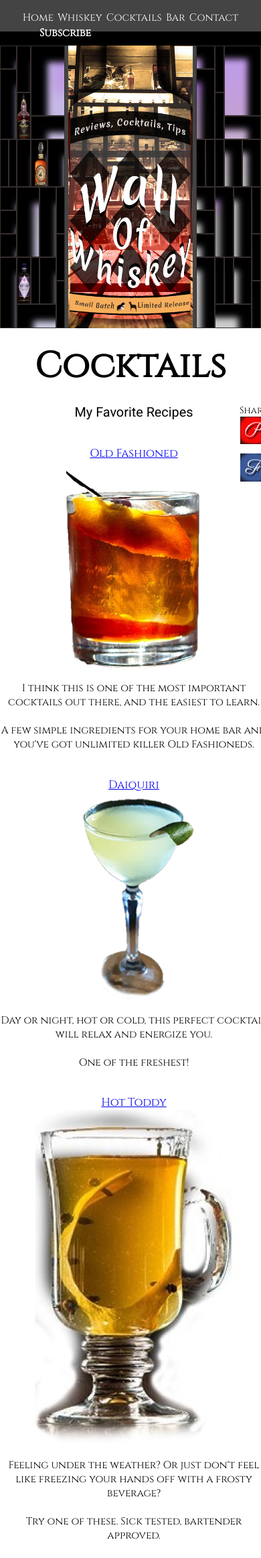
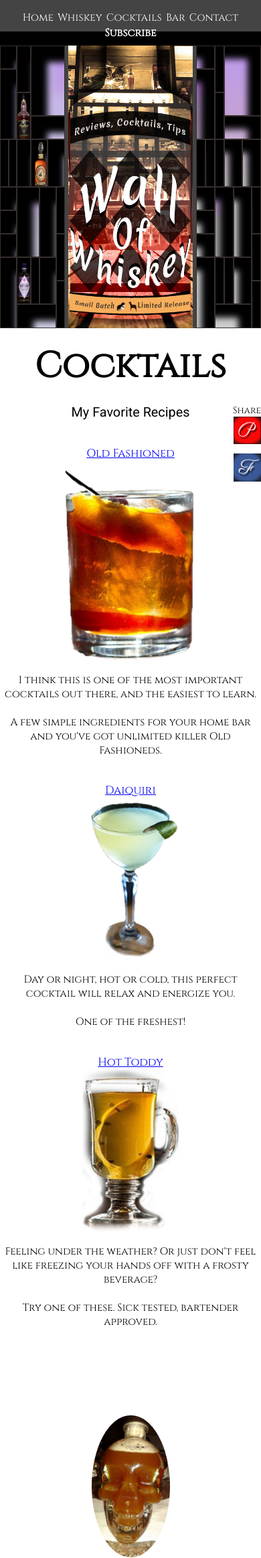
Before and after one commit to gibstock/wall-of-whiskey, a PHP site: page /cocktails.html in a window 390 px wide; the page is wider, and only the part inside the window is pictured. Shown: the top 2326 px of that part at 67% size. Run offline with PHP 8.4, Linux system fonts and the light colour scheme.

Commit message:
funky stuff

```diff
--- a/css/style.css
+++ b/css/style.css
@@ -867,6 +867,7 @@ email{
         position: absolute;
         top: 3.4vh;
         border: none;
+        margin: 0;
         /* background: rgba(0, 0, 0, 0.644); */
     }
     .recipe-grid{
@@ -893,6 +894,7 @@ email{
         margin-top: 1em;
     }
     .cocktail-card{
+        width: 100%;
         flex-direction: column;
     }
     .cocktail-card p{
@@ -900,6 +902,9 @@ email{
         text-align: center;
         /* padding: 1em; */
         margin-top: 1em;
+    }
+    .cocktail-card a img{
+        width: 100%;
     }
     .left-side > img{
         width: 30%;
@@ -931,6 +936,9 @@ email{
         left: 0;
         display: flex;
         justify-content: space-between;
+        align-items: center;
+        width: 100%;
+
     }
     .bar-menu:hover .bar-sub-menu,
     .bar-menu:focus .bar-sub-menu,
@@ -941,6 +949,7 @@ email{
     }
 
 
+
 }
 @media screen and (max-width: 321px){
     .nav-bar > ul > li > a{
```
